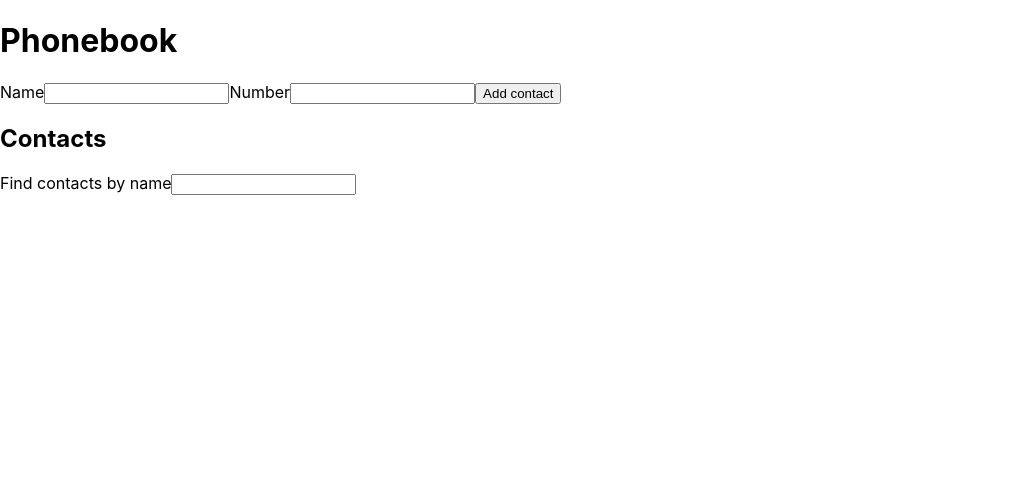
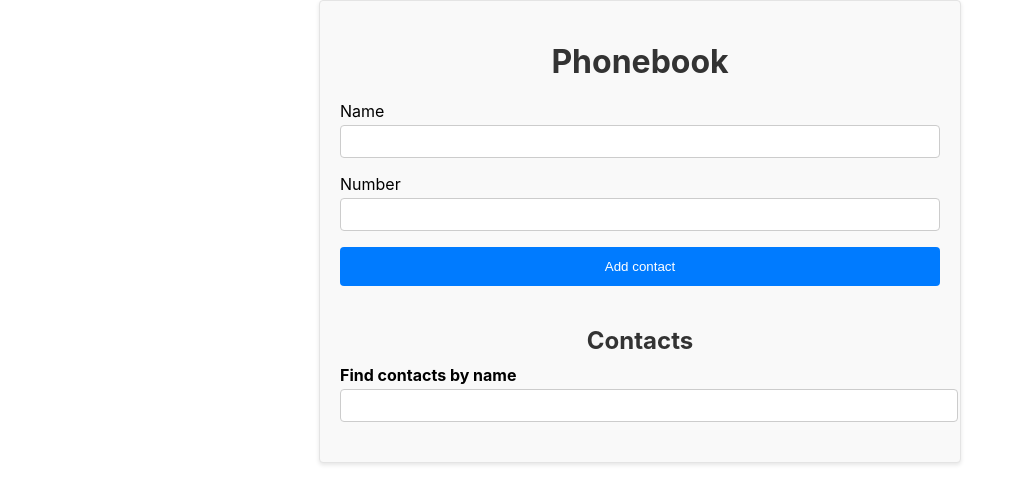
Before and after one commit to stdev33/goit-react-woolf-hw-02-phonebook, a React (Create React App) app: page / in a window 1280 px wide. Shown: the top 504 px of the page, without its empty margins (0-1023 px from the left). Built offline with nearby package versions, Linux system fonts and the light colour scheme.

Commit message:
step 4. add ContactForm, Filter, ContactList, ContactItem components to refactoring the App

```diff
--- a/src/components/App.jsx
+++ b/src/components/App.jsx
@@ -1,97 +1,55 @@
 import React, { Component } from 'react';
 import { nanoid } from 'nanoid';
+import ContactForm from './ContactForm/ContactForm';
+import Filter from './Filter/Filter';
+import ContactList from './ContactList/ContactList';
+import css from './App.module.css';
 
 class App extends Component {
   state = {
     contacts: [],
     filter: '',
-    name: '',
-    number: '',
   };
 
-  handleInputChange = event => {
-    const { name, value } = event.target;
-    this.setState({ [name]: value });
+  addContact = ({ name, number }) => {
+    const contact = {
+      id: nanoid(),
+      name,
+      number,
+    };
+
+    this.setState(prevState => ({
+      contacts: [contact, ...prevState.contacts],
+    }));
   };
 
-  handleSubmit = event => {
-    event.preventDefault();
-    const { name, number, contacts } = this.state;
-    const newContact = { id: nanoid(), name, number };
-    this.setState({
-      contacts: [...contacts, newContact],
-      name: '',
-      number: '',
-    });
+  updateFilter = event => {
+    this.setState({ filter: event.target.value });
   };
 
   getFilteredContacts = () => {
     const { contacts, filter } = this.state;
-    const lowerCaseFilter = filter.toLowerCase();
+    const normalizedFilter = filter.toLowerCase();
 
     return contacts.filter(contact =>
-      contact.name.toLowerCase().includes(lowerCaseFilter)
+      contact.name.toLowerCase().includes(normalizedFilter)
     );
   };
 
-  nameInputId = nanoid();
-  numberInputId = nanoid();
-  filterInputId = nanoid();
-
   render() {
-    const { name, number, filter } = this.state;
+    const { filter } = this.state;
     const filteredContacts = this.getFilteredContacts();
 
     return (
-      <div>
-        <h1>Phonebook</h1>
-        <form onSubmit={this.handleSubmit}>
-          <label htmlFor={this.nameInputId}>
-            Name
-            <input
-              type="text"
-              name="name"
-              id={this.nameInputId}
-              pattern="^[a-zA-Zа-яА-Я]+(([' \-][a-zA-Zа-яА-Я ])?[a-zA-Zа-яА-Я]*)*$"
-              title="Name may contain only letters, apostrophe, dash and spaces. For example Adrian, Jacob Mercer, Charles de Batz de Castelmore d'Artagnan"
-              value={name}
-              onChange={this.handleInputChange}
-              required
-            />
-          </label>
-          <label htmlFor={this.numberInputId}>
-            Number
-            <input
-              type="tel"
-              name="number"
-              id={this.numberInputId}
-              pattern="\+?\d{1,4}?[-.\s]?\(?\d{1,3}?\)?[-.\s]?\d{1,4}[-.\s]?\d{1,4}[-.\s]?\d{1,9}"
-              title="Phone number must be digits and can contain spaces, dashes, parentheses and can start with +"
-              value={number}
-              onChange={this.handleInputChange}
-              required
-            />
-          </label>
-          <button type="submit">Add contact</button>
-        </form>
-        <h2>Contacts</h2>
-        <label htmlFor={this.filterInputId}>
-          Find contacts by name
-          <input
-            type="text"
-            name="filter"
-            id={this.filterInputId}
-            value={filter}
-            onChange={this.handleInputChange}
-          />
-        </label>
-        <ul>
-          {filteredContacts.map(contact => (
-            <li key={contact.id}>
-              {contact.name}: {contact.number}
-            </li>
-          ))}
-        </ul>
+      <div className={css.container}>
+        <h1 className={css.title}>Phonebook</h1>
+        <ContactForm onAdd={this.addContact} />
+
+        <h2 className={css.subtitle}>Contacts</h2>
+        <Filter value={filter} onChange={this.updateFilter} />
+        <ContactList
+          contacts={filteredContacts}
+        />
       </div>
     );
   }
--- /dev/null
+++ b/src/components/App.module.css
@@ -0,0 +1,22 @@
+.container {
+  max-width: 600px;
+  margin: 0 auto;
+  padding: 20px;
+  background-color: #f9f9f9;
+  border: 1px solid #e4e4e4;
+  border-radius: 4px;
+  box-shadow: 0 2px 4px rgba(0, 0, 0, 0.1);
+}
+
+.title {
+  color: #333;
+  text-align: center;
+  margin-bottom: 20px;
+}
+
+.subtitle {
+  color: #333;
+  margin-top: 40px;
+  text-align: center;
+  margin-bottom: 10px;
+}
--- /dev/null
+++ b/src/components/ContactForm/ContactForm.jsx
@@ -0,0 +1,66 @@
+import React, { Component } from 'react';
+import { nanoid } from 'nanoid';
+import css from './ContactForm.module.css';
+
+class ContactForm extends Component {
+  state = {
+    name: '',
+    number: '',
+  };
+
+  nameInputId = nanoid();
+  numberInputId = nanoid();
+
+  handleChange = event => {
+    const { name, value } = event.target;
+    this.setState({ [name]: value });
+  };
+
+  handleSubmit = event => {
+    event.preventDefault();
+    this.props.onAdd(this.state);
+    this.setState({ name: '', number: '' });
+  };
+
+  render() {
+    const { name, number } = this.state;
+
+    return (
+      <form className={css.contactForm} onSubmit={this.handleSubmit}>
+        <label htmlFor={this.nameInputId} className={css.contactLabel}>
+          Name
+          <input
+            className={css.contactInput}
+            type="text"
+            name="name"
+            id={this.nameInputId}
+            pattern="^[a-zA-Zа-яА-Я]+(([' \-][a-zA-Zа-яА-Я ])?[a-zA-Zа-яА-Я]*)*$"
+            title="Name may contain only letters, apostrophe, dash and spaces. For example Adrian, Jacob Mercer, Charles de Batz de Castelmore d'Artagnan"
+            value={name}
+            onChange={this.handleChange}
+            required
+          />
+        </label>
+        <label htmlFor={this.numberInputId} className={css.contactLabel}>
+          Number
+          <input
+            className={css.contactInput}
+            type="tel"
+            name="number"
+            id={this.numberInputId}
+            pattern="\+?\d{1,4}?[-.\s]?\(?\d{1,3}?\)?[-.\s]?\d{1,4}[-.\s]?\d{1,4}[-.\s]?\d{1,9}"
+            title="Phone number must be digits and can contain spaces, dashes, parentheses and can start with +"
+            value={number}
+            onChange={this.handleChange}
+            required
+          />
+        </label>
+        <button type="submit" className={css.submitButton}>
+          Add contact
+        </button>
+      </form>
+    );
+  }
+}
+
+export default ContactForm;
--- /dev/null
+++ b/src/components/ContactForm/ContactForm.module.css
@@ -0,0 +1,32 @@
+.contactForm {
+  display: flex;
+  flex-direction: column;
+  gap: 16px;
+  margin-bottom: 20px;
+}
+
+.contactLabel {
+  display: flex;
+  flex-direction: column;
+}
+
+.contactInput {
+  padding: 8px;
+  margin-top: 4px;
+  border: 1px solid #ccc;
+  border-radius: 4px;
+}
+
+.submitButton {
+  padding: 12px 20px;
+  background-color: #007bff;
+  color: white;
+  border: none;
+  border-radius: 4px;
+  cursor: pointer;
+  transition: background-color 0.3s;
+}
+
+.submitButton:hover {
+  background-color: #0056b3;
+}
--- /dev/null
+++ b/src/components/ContactItem/ContactItem.jsx
@@ -0,0 +1,14 @@
+import React from 'react';
+import css from './ContactItem.module.css';
+
+const ContactItem = ({ id, name, number }) => {
+  return (
+    <li className={css.contactItem}>
+      <p className={css.contactText}>
+        {name}: {number}
+      </p>
+    </li>
+  );
+};
+
+export default ContactItem;
--- /dev/null
+++ b/src/components/ContactItem/ContactItem.module.css
@@ -0,0 +1,12 @@
+.contactItem {
+  display: flex;
+  justify-content: space-between;
+  align-items: center;
+  padding: 10px;
+  border-bottom: 1px solid #ccc;
+  margin-bottom: 10px;
+}
+
+.contactText {
+  margin-right: 10px;
+}
--- /dev/null
+++ b/src/components/ContactList/ContactList.jsx
@@ -0,0 +1,20 @@
+import React from 'react';
+import ContactItem from '../ContactItem/ContactItem';
+import css from './ContactList.module.css';
+
+const ContactList = ({ contacts }) => {
+  return (
+    <ul className={css.contactList}>
+      {contacts.map(contact => (
+        <ContactItem
+          key={contact.id}
+          id={contact.id}
+          name={contact.name}
+          number={contact.number}
+        />
+      ))}
+    </ul>
+  );
+};
+
+export default ContactList;
--- /dev/null
+++ b/src/components/ContactList/ContactList.module.css
@@ -0,0 +1,4 @@
+.contactList {
+  list-style: none;
+  padding: 0;
+}
--- /dev/null
+++ b/src/components/Filter/Filter.jsx
@@ -0,0 +1,20 @@
+import React from 'react';
+import css from './Filter.module.css';
+
+function Filter({ value, onChange }) {
+  return (
+    <div className={css.filterContainer}>
+      <label className={css.filterLabel}>
+        Find contacts by name
+        <input
+          type="text"
+          className={css.filterInput}
+          value={value}
+          onChange={onChange}
+        />
+      </label>
+    </div>
+  );
+}
+
+export default Filter;
--- /dev/null
+++ b/src/components/Filter/Filter.module.css
@@ -0,0 +1,17 @@
+.filterContainer {
+  margin-bottom: 20px;
+}
+
+.filterLabel {
+  display: block;
+  margin-bottom: 8px;
+  font-weight: bold;
+}
+
+.filterInput {
+  width: 100%;
+  padding: 8px;
+  margin-top: 4px;
+  border: 1px solid #ccc;
+  border-radius: 4px;
+}
```
